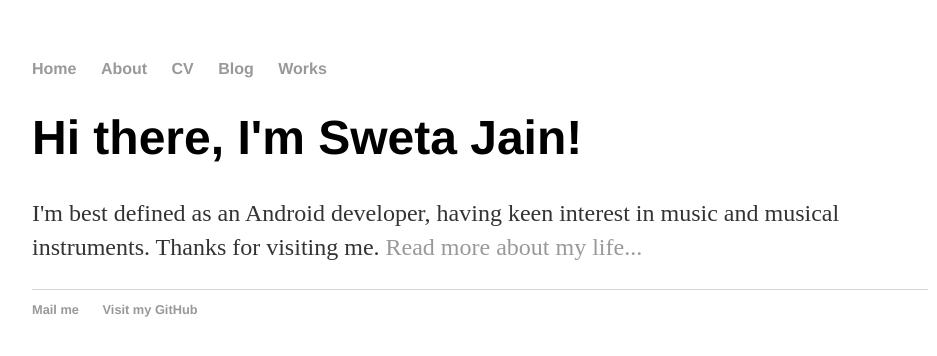
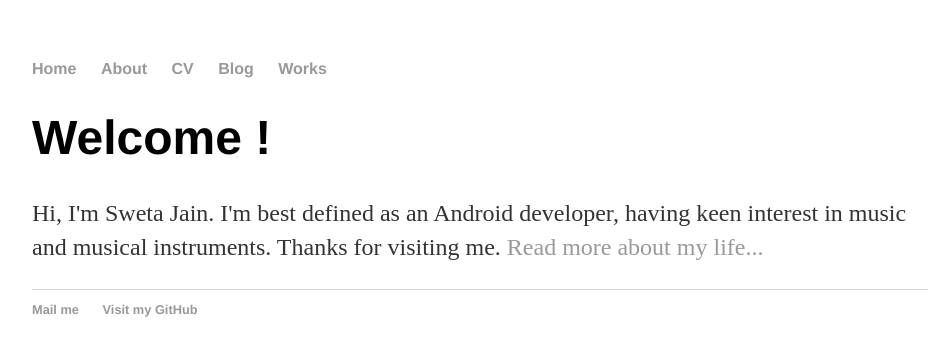
Before and after one commit to SwetaTheBest/swetathebest.github.io, a Jekyll site: the page built from index.html, in a window 1280 px wide. Shown: the top 356 px of the page, without its empty margins (160-1097 px from the left). Built offline with Jekyll 4.4.1, drawn with Linux system fonts in a browser that asks for light colours.

Commit message:
Update index.html

```diff
--- a/index.html
+++ b/index.html
@@ -3,6 +3,7 @@ layout: default
 title: Sweta Jain
 ---
 <div class="blurb">
-	<h1>Hi there, I'm Sweta Jain!</h1>
-	<p>I'm best defined as an Android developer, having keen interest in music and musical instruments. Thanks for visiting me. <a href="/about">Read more about my life...</a></p>
+
+	<h1>Welcome !</h1>
+	<p>Hi, I'm Sweta Jain. I'm best defined as an Android developer, having keen interest in music and musical instruments. Thanks for visiting me. <a href="/about">Read more about my life...</a></p>
 </div><!-- /.blurb -->
```
